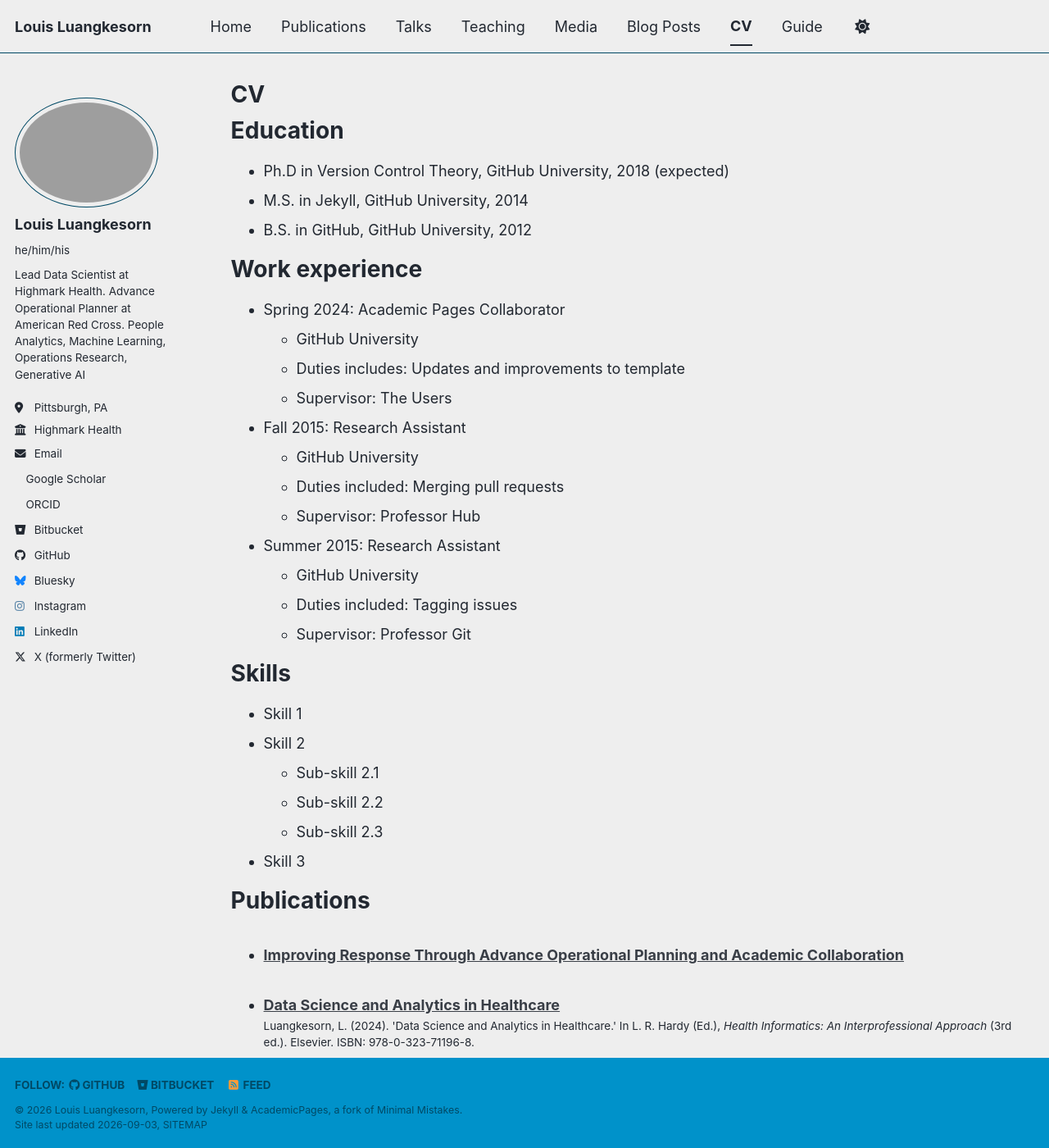
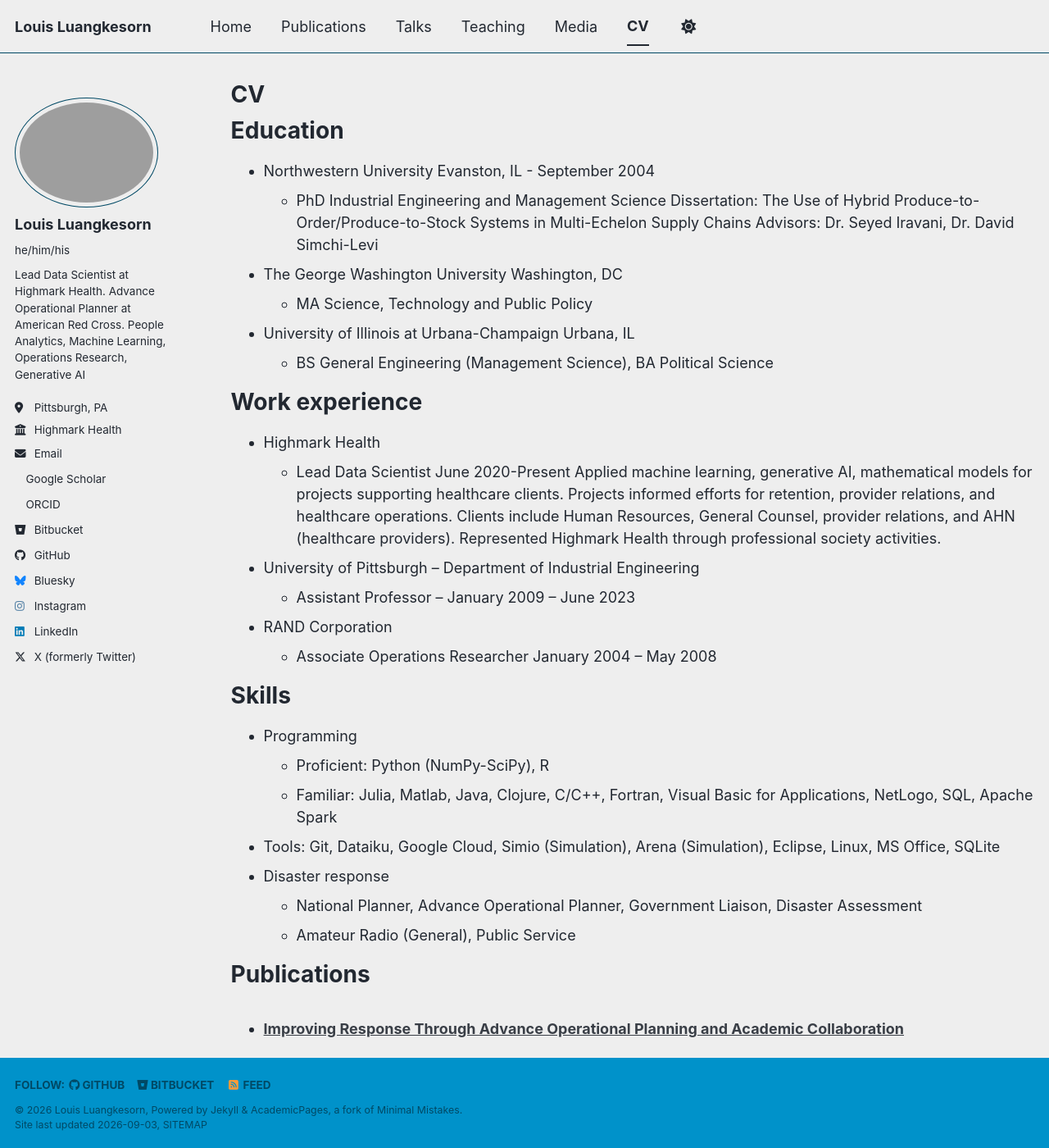
Before and after one commit to lluang/lluang.github.io, a Jekyll site: the page built from _pages/cv.md, in a window 1280 px wide and 1400 px high. Shown: the whole window at 82% size. Built offline with Jekyll 4.4.1, drawn with Linux system fonts in a browser that asks for light colours; a style sheet for code colours, icons or effects is not loaded; some of the changed text lies outside the part shown.

Commit message:
Added CV pages and pdf

```diff
--- a/_pages/cv.md
+++ b/_pages/cv.md
@@ -11,35 +11,38 @@ redirect_from:
 
 Education
 ======
-* Ph.D in Version Control Theory, GitHub University, 2018 (expected)
-* M.S. in Jekyll, GitHub University, 2014
-* B.S. in GitHub, GitHub University, 2012
+* Northwestern University Evanston, IL - September 2004
+  - PhD Industrial Engineering and Management Science
+Dissertation: The Use of Hybrid Produce-to-Order/Produce-to-Stock Systems in Multi-Echelon Supply Chains
+Advisors:  Dr. Seyed Iravani, Dr. David Simchi-Levi
+* The George Washington University Washington, DC
+  - MA Science, Technology and Public Policy
+* University of Illinois at Urbana-Champaign Urbana, IL
+  - BS General Engineering (Management Science), BA Political Science
+
 
 Work experience
 ======
-* Spring 2024: Academic Pages Collaborator
-  * GitHub University
-  * Duties includes: Updates and improvements to template
-  * Supervisor: The Users
+* Highmark Health
+    - Lead Data Scientist June 2020-Present
+Applied machine learning, generative AI, mathematical models for projects supporting healthcare clients.  Projects informed efforts for retention, provider relations, and healthcare operations.  Clients include Human Resources, General Counsel, provider relations, and AHN (healthcare providers). Represented Highmark Health through professional society activities.
 
-* Fall 2015: Research Assistant
-  * GitHub University
-  * Duties included: Merging pull requests
-  * Supervisor: Professor Hub
+* University of Pittsburgh – Department of Industrial Engineering
+  - Assistant Professor – January 2009 – June 2023
 
-* Summer 2015: Research Assistant
-  * GitHub University
-  * Duties included: Tagging issues
-  * Supervisor: Professor Git
+* RAND Corporation
+  - Associate Operations Researcher January 2004 – May 2008
+
 
 Skills
 ======
-* Skill 1
-* Skill 2
-  * Sub-skill 2.1
-  * Sub-skill 2.2
-  * Sub-skill 2.3
-* Skill 3
+* Programming
+  -	Proficient: Python (NumPy-SciPy), R
+  -	Familiar:  Julia, Matlab, Java, Clojure, C/C++, Fortran, Visual Basic for Applications, NetLogo, SQL, Apache Spark
+* Tools:  Git, Dataiku, Google Cloud, Simio (Simulation), Arena (Simulation), Eclipse, Linux, MS Office, SQLite
+* Disaster response
+  - National Planner, Advance Operational Planner, Government Liaison, Disaster Assessment
+  - Amateur Radio (General), Public Service
 
 Publications
 ======
@@ -59,6 +62,23 @@ Teaching
     {% include archive-single-cv.html %}
   {% endfor %}</ul>
 
-Service and leadership
+Service
 ======
-* Currently signed in to 43 different slack teams
+*	Institute for Operations Research and Management Science (INFORMS)
+  -	Senior Member
+  -	VP INFORMS-Pittsburgh Chapter January 2025 – Present
+  -	Practice Strategy Committee member, 2025-Present
+  -	AI Integration Committee, 2026
+  -	Certified Analytics Professional Job Task Analysis review committee, 2024
+*	Institute for Industrial and Systems Engineering Pritsker Dissertation Award Committee (best Health Systems Engineering Dissertation), 2023
+*	Reviewer for INFORMS Journal of Applied Analytics (2022) Journal of Healthcare Quality (2019), U.S. Department of Energy Office of Science (2019), Applied Mathematical Modeling (2018), U.S. Department of Energy – Office of Nuclear Energy Consolidated Innovative Nuclear Research FOA (2018), Annals of Operations Research (2018), The Python Papers (2015, 2018)
+*	Reviewer: Manning Press (2015-Present), CRC Press (2015, 2019)
+*	Consortium for Mathematics and its Applications (COMAP) Interdisciplinary Contest in Modeling (ICM) Triage Judge, 2026.
+*	Intel International Science and Engineering Fair (ISEF) Judge - Mathematics, Pittsburgh, 2021 (virtual), 2020 (virtual), 2018.
+* Simio Student Simulation Competition Judge (2019)
+
+
+<div class="cv-download-links">
+  <a href="{{ base_path }}/files/Louis_Luangkeosrn_CV_2026_July.pdf" class="btn btn--primary">Download CV as PDF</a>
+  <a href="{{ base_path }}" class="btn btn--inverse">View Markdown CV</a>
+</div>
```
Also changed, not shown: _data/navigation.yml (+5 -5 lines), _pages/teaching.md (+2 -2 lines), 1 other file.
